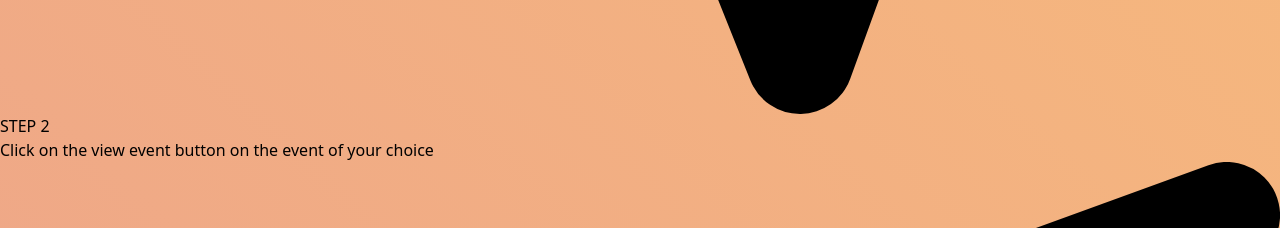
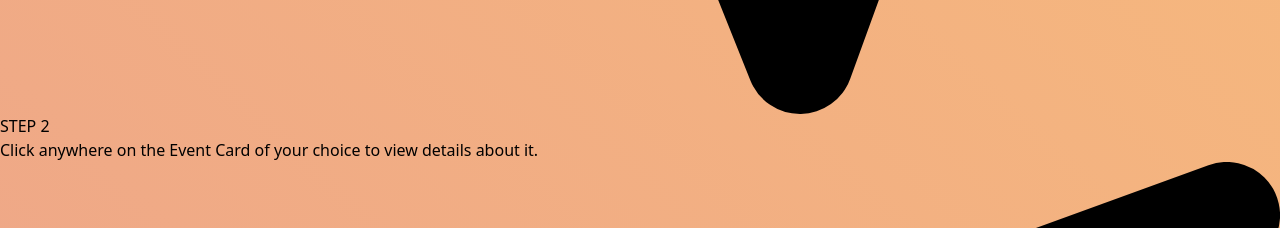
Before and after one commit to Rohan27s/Unfiltered-connect, a React (Vite) app: page / in a window 1280 px wide. Shown: the part 2200-2428 px from the top of the page. Built offline with nearby package versions, Linux system fonts and the light colour scheme.

Commit message:
date bug fix

```diff
--- a/src/partials/Features.jsx
+++ b/src/partials/Features.jsx
@@ -58,7 +58,7 @@ function Features() {
                 >
                   <div>
                     <div className="font-bold leading-snug tracking-tight mb-1">STEP 2</div>
-                    <div className="text-gray-600">Click on the view event button on the event of your choice</div>
+                    <div className="text-gray-600">Click anywhere on the Event Card of your choice to view details about it.</div>
                   </div>
                   <div className="flex justify-center items-center w-8 h-8 bg-white rounded-full shadow flex-shrink-0 ml-3">
                     <svg className="w-3 h-3 fill-current" viewBox="0 0 12 12" xmlns="http://www.w3.org/2000/svg">
```
